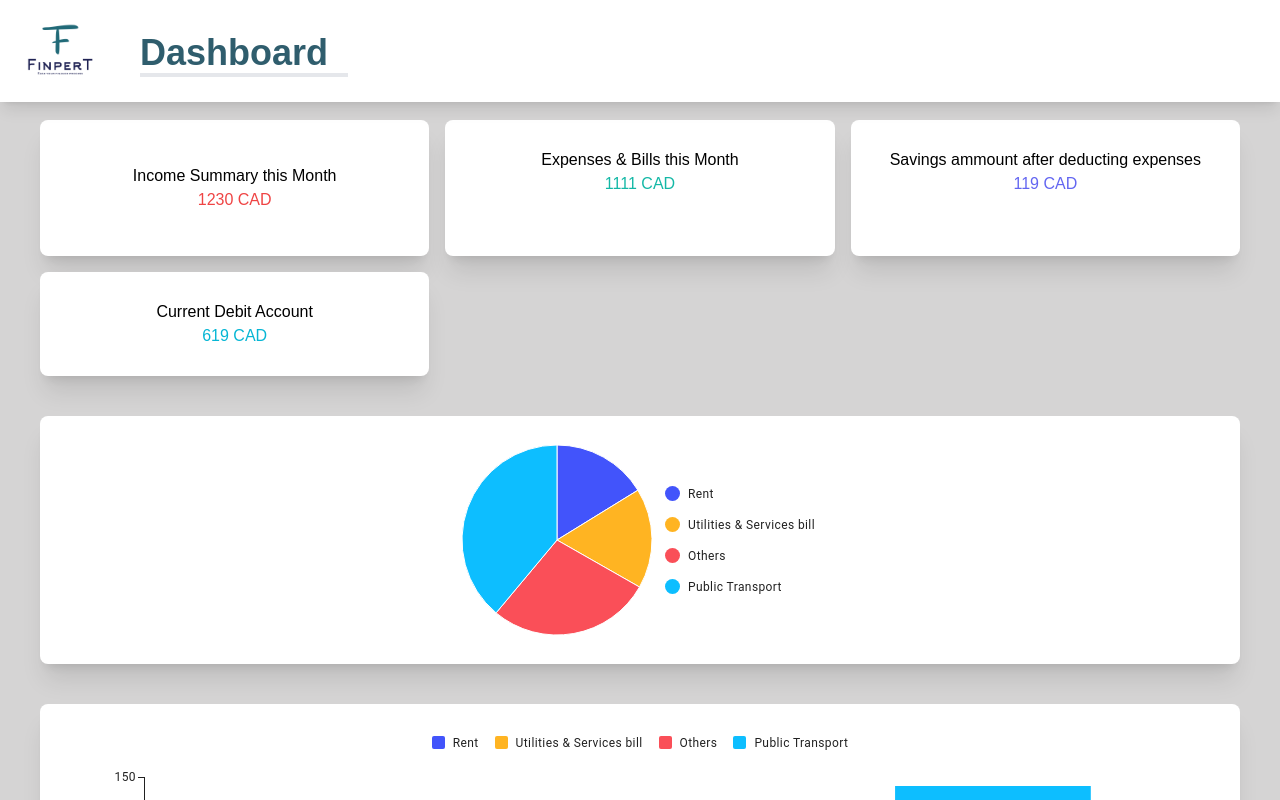
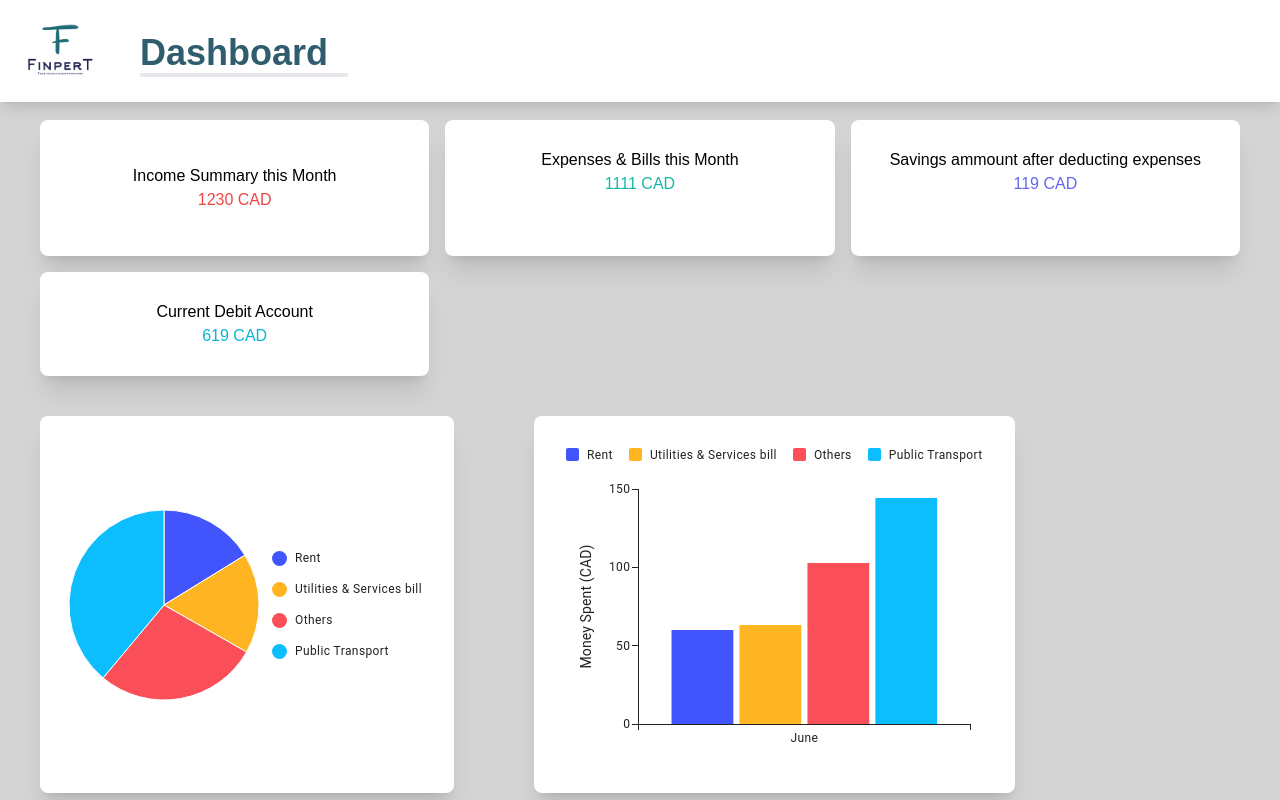
Before and after one commit to tienphap1405/financial-tracker-web-app, a Next.js app: page /with-nav-dashboard/overview-page in a window 1280 px wide. Shown: the top 800 px of the page. Built offline with nearby package versions, Linux system fonts and the light colour scheme.

Commit message:
Update overview-table.js

```diff
--- a/app/components/overview-table.js
+++ b/app/components/overview-table.js
@@ -57,7 +57,7 @@ export default function Overview() {
             </div>
 
 
-
+            <div className='flex flex-row'>
                 <div className="flex bg-white p-6 w-100 rounded-lg shadow-xl mt-10 ml-10 mr-10 flex-col text-black border-1">
                         <PieChart
                             series={[
@@ -90,7 +90,7 @@ export default function Overview() {
                             {...chartSetting}
                         />
                 </div>
-
+            </div>
         </div>
     );
 }
```
Lines whose indentation alone changed are shown as unchanged.
